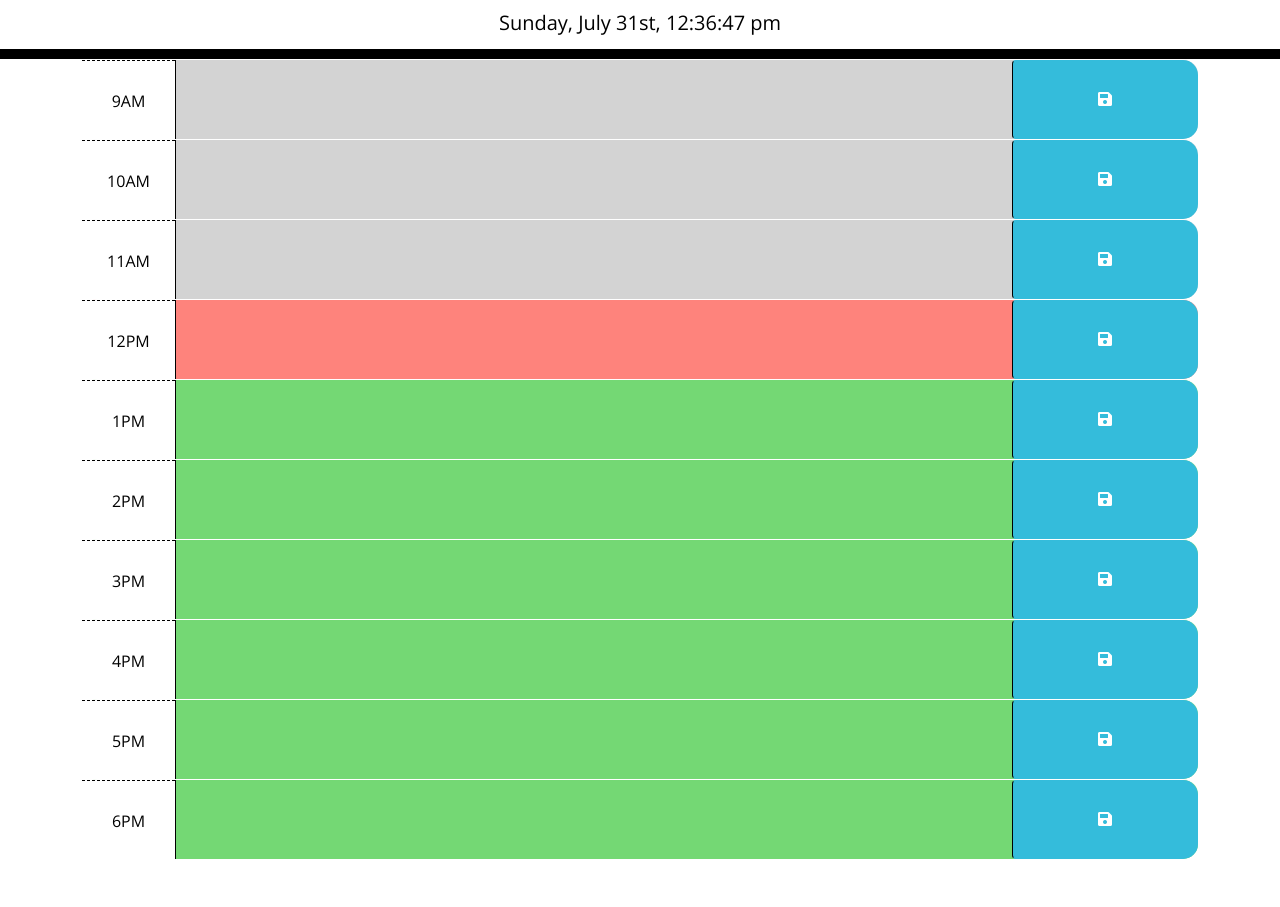
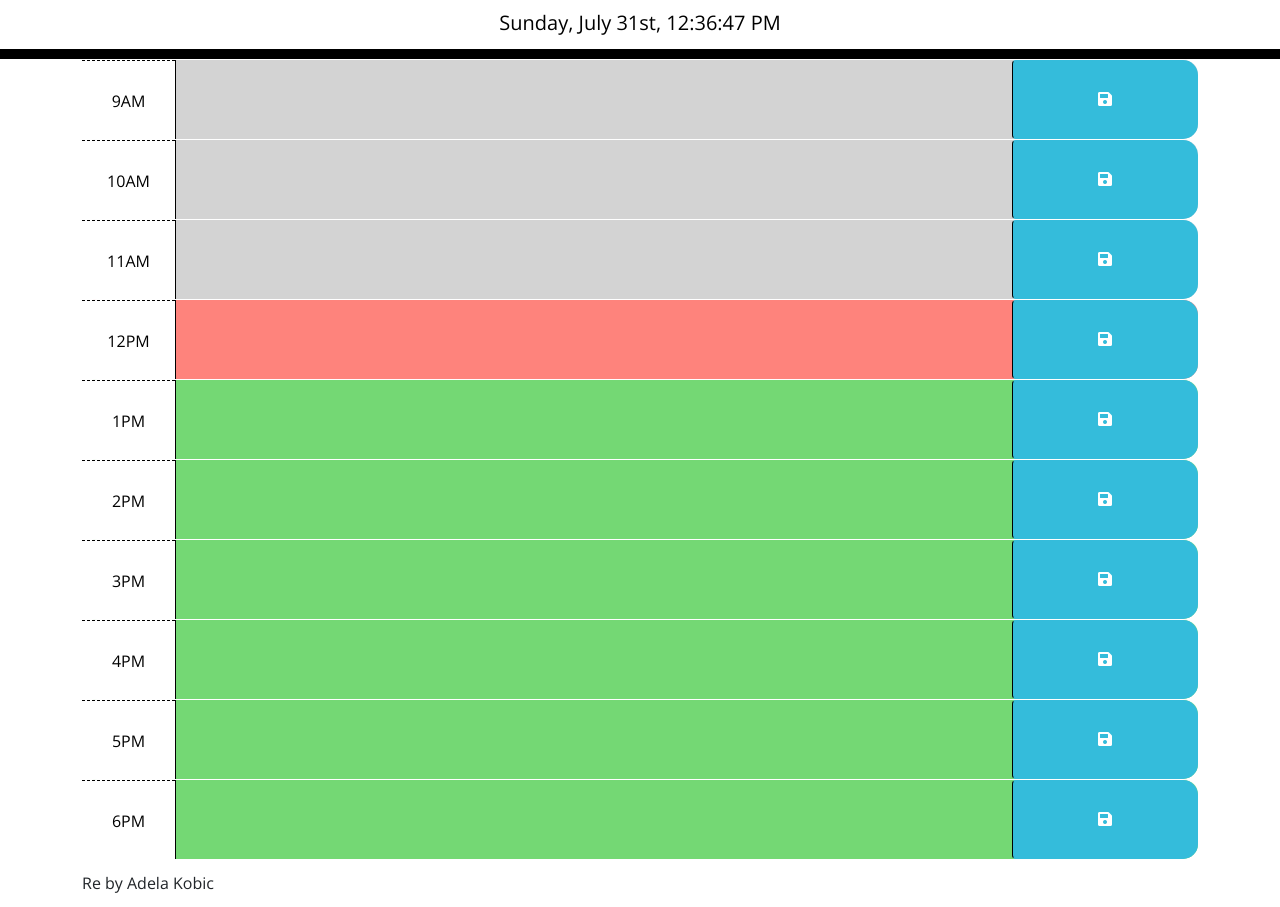
Before and after one commit to adelakobic/scheduleMe, a plain HTML site: page index.html in a window 1280 px wide. Shown: the part 108-1015 px from the top of the page. Before the commit the page ends 967 px from the top, so only its background shows below. Drawn offline with nearby package versions, Linux system fonts and the light colour scheme.

Commit message:
updates to CSS and to README files

```diff
--- a/Assets/js/script.js
+++ b/Assets/js/script.js
@@ -1,5 +1,5 @@
 $(document).ready(function () {
-    // listen for save button clicks
+    // event listener for save button clicks to save the item to agenda
     $('.saveBtn').on('click', function () {
       // get nearby values
       var value = $(this).siblings('.description').val();
@@ -45,7 +45,7 @@ $(document).ready(function () {
     // set up interval to check if current time needs to be updated
     var interval = setInterval(hourUpdater, 15000);
 
-    // load any saved data from localStorage
+    // load any saved data (events) from localStorage
     $('#hour-9 .description').val(localStorage.getItem('hour-9'));
     $('#hour-10 .description').val(localStorage.getItem('hour-10'));
     $('#hour-11 .description').val(localStorage.getItem('hour-11'));
@@ -58,5 +58,5 @@ $(document).ready(function () {
     $('#hour-18 .description').val(localStorage.getItem('hour-18'));
 
     // display current day on page - updated to include the time too
-    $('#currentDay').text(moment().format('dddd, MMMM Do, h:mm:ss a'));
+    $('#currentDay').text(moment().format('dddd, MMMM Do, LTS'));
   });
--- a/index.html
+++ b/index.html
@@ -100,6 +100,8 @@
           <button class="btn saveBtn col-md-2"><i class="fas fa-save"></i></button>
         </div>
       </div>
+      <br>
+      <p>Re by Adela Kobic</p>
 
     </div>
     <!--<script src="https://cdnjs.cloudflare.com/ajax/libs/jquery/3.2.1/jquery.min.js"></script> old link -->
```
Also changed, not shown: Assets/images/screen-interface-image.png (added), 3 other files.
